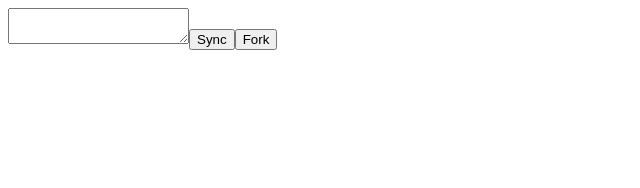
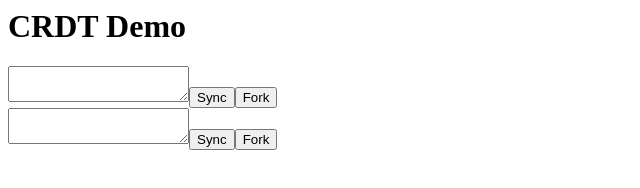
Before and after one commit to brunokim/causal-tree, a plain HTML site: page cmd/static/index.html in a window 1280 px wide. Both pictures are taken after a click on the button "Fork". Shown: the whole page, without its empty margins (0-640 px from the left). Drawn offline with nearby package versions, Linux system fonts and the light colour scheme.

Commit message:
Implementing fork in frontend

```diff
--- a/cmd/js/crdt_controller.js
+++ b/cmd/js/crdt_controller.js
@@ -13,11 +13,13 @@ export class CrdtController {
                 .append("Fork")
                 .click(this.fork.bind(this)))
 
+        this.container = container
+        this.container.append(this.view)
+
+        this.controllers = []
         this.content = ""
         this.selStart = 0
         this.selEnd = 0
-
-        container.append(this.view)
     }
 
     textKeyup(evt) {
@@ -26,30 +28,37 @@ export class CrdtController {
         let selEnd = textarea.prop("selectionEnd")
         let content = textarea.val()
 
-        if (selStart == selEnd) {
+        if (content != this.content) {
+            console.log(`${this.id}: ${this.content} -> ${content}`)
+        } else if (selStart == selEnd) {
+            // Cursor changed
             if (selStart != this.selStart) {
-                console.log(`${this.selStart} -> ${selStart}`)
+                console.log(`${this.id}: ${this.selStart} -> ${selStart}`)
             }
         } else {
+            // Selection range changed
             if (selStart != this.selStart || selEnd != this.selEnd) {
-                console.log(`${this.selStart}:${this.selEnd} -> ${selStart}:${selEnd}`)
+                console.log(`${this.id}: ${this.selStart}:${this.selEnd} -> ${selStart}:${selEnd}`)
             }
-        }
-        if (content != this.content) {
-            console.log(this.content, "->", content)
         }
         this.selStart = selStart
         this.selEnd = selEnd
         this.content = content
     }
 
-    sync(evt) {
+    sync() {
         console.log('sync')
-        console.log(evt)
     }
 
-    fork(evt) {
-        console.log('fork')
-        console.log(evt)
+    fork() {
+        let sibling = new CrdtController(this.container)
+        this.controllers.push(sibling)
+        sibling.controllers.push(this)
+
+        let siblingTextarea = $("textarea", sibling.view).first();
+        siblingTextarea.val(this.content)
+        siblingTextarea.prop("selectionStart", this.selStart);
+        siblingTextarea.prop("selectionEnd", this.selEnd);
+        sibling.textKeyup({target: siblingTextarea})
     }
 }
--- a/cmd/static/index.html
+++ b/cmd/static/index.html
@@ -10,6 +10,7 @@
           crossorigin="anonymous"></script>
     </head>
     <body>
+        <h1>CRDT Demo</h1>
         <div id="crdts">
         </div>
     </body>
```
